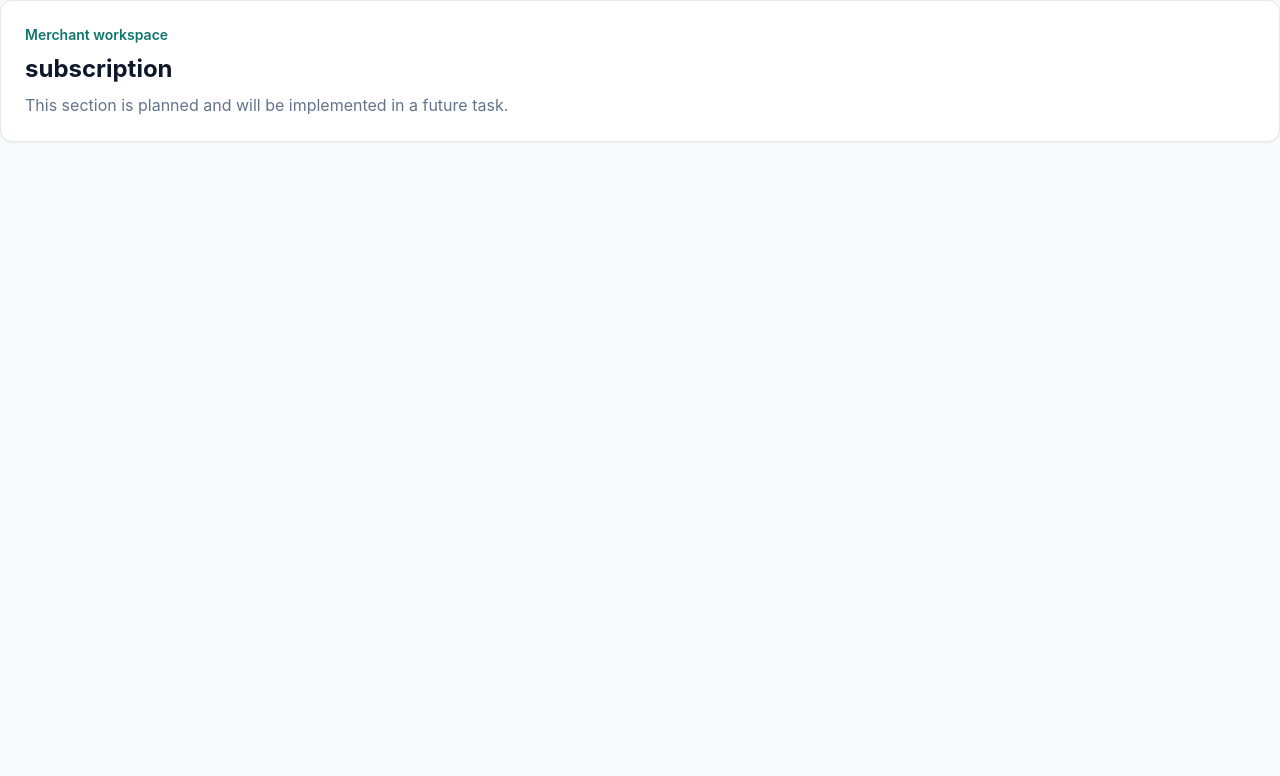
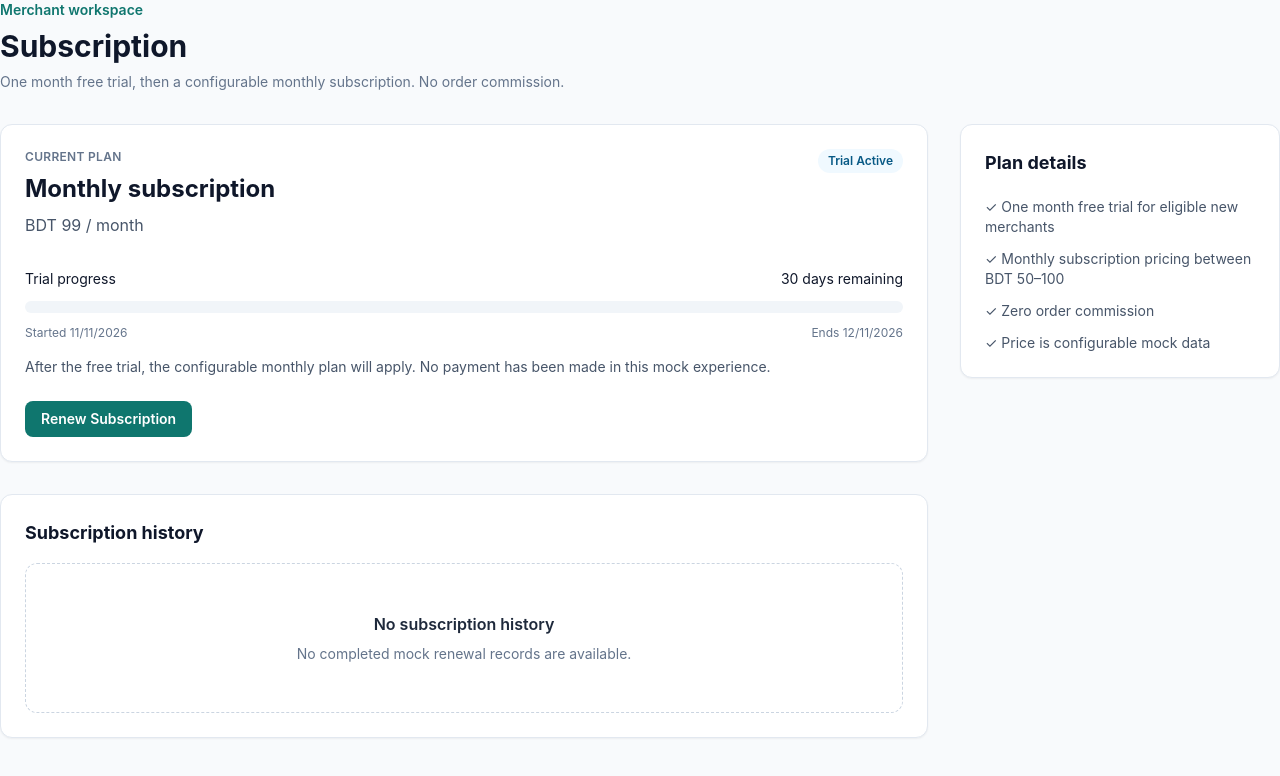
Before and after one commit to rpsabbir303/Grocory-Webapp, a Next.js app in the folder apps/main-web/: page /merchant/subscription in a window 1280 px wide. Shown: the top 776 px of the page. Built offline with nearby package versions, Linux system fonts and the light colour scheme.

Commit message:
feat: build merchant subscription management

```diff
--- /dev/null
+++ b/apps/main-web/app/merchant/subscription/page.tsx
@@ -0,0 +1,2 @@
+import { MerchantSubscription } from '../../components/merchant-subscription';
+export default function MerchantSubscriptionPage() { return <MerchantSubscription />; }
--- a/packages/api-client/src/index.ts
+++ b/packages/api-client/src/index.ts
@@ -1,5 +1,6 @@
-import type { CustomerAddress, InventoryMovement, MerchantApplication, Order, Product, Store } from '@hyperlocal/shared-types';
+import type { CustomerAddress, InventoryMovement, MerchantApplication, Order, Product, Store, Subscription, SubscriptionHistory } from '@hyperlocal/shared-types';
 export const mockCustomer = { id: 'customer-1', name: 'Alex Morgan', mobile: '01712345678' };
+export const mockSubscriptionConfig = { monthlyAmount: 99, trialDays: 30, merchantId: 'merchant-1' };
 export const mockAddresses: CustomerAddress[] = [{ id: 'address-1', label: 'Home', fullName: 'Alex Morgan', mobile: '01712345678', address: 'House 12, Road 7, Dhanmondi', area: 'Dhanmondi, Dhaka', instructions: 'Please call on arrival.' }];
 export const mockStores: Store[] = [
   { id: 'store-1', name: 'Shobuj Bazar', ownerId: 'merchant-1', address: 'Dhanmondi, Dhaka', category: 'Grocery & essentials', description: 'A neighborhood shop for everyday pantry and household needs.', distanceKm: 0.4, imageUrl: 'https://images.unsplash.com/photo-1542838132-92c53300491e?auto=format&fit=crop&w=800&q=80', isOpen: true, verified: true, openingHours: '8:00 AM – 10:00 PM' },
@@ -34,4 +35,6 @@ export const mockService = {
   ,async deleteMerchantProduct(productId: string): Promise<void> { await new Promise((resolve) => setTimeout(resolve, 250)); const index = mockProducts.findIndex((item) => item.id === productId); if (index >= 0) mockProducts.splice(index, 1); if (typeof window !== 'undefined') window.localStorage.setItem('localmarket-product-overrides', JSON.stringify(mockProducts)); }
   ,async adjustInventory(productId: string, type: 'in' | 'out', quantity: number, note?: string): Promise<{ product: Product; movement: InventoryMovement }> { await new Promise((resolve) => setTimeout(resolve, 300)); const product = mockProducts.find((item) => item.id === productId); if (!product) throw new Error('Product not found'); if (quantity <= 0 || (type === 'out' && quantity > product.inventory)) throw new Error('Invalid inventory quantity'); const previousStock = product.inventory; product.inventory = type === 'in' ? product.inventory + quantity : product.inventory - quantity; product.updatedAt = new Date().toISOString(); const movement: InventoryMovement = { id: `MOV-${Date.now().toString().slice(-8)}`, productId, type, quantity, previousStock, updatedStock: product.inventory, note, createdAt: new Date().toISOString() }; if (typeof window !== 'undefined') { window.localStorage.setItem('localmarket-product-overrides', JSON.stringify(mockProducts)); const history = JSON.parse(window.localStorage.getItem('localmarket-inventory-movements') ?? '[]') as InventoryMovement[]; window.localStorage.setItem('localmarket-inventory-movements', JSON.stringify([movement, ...history])); } return { product, movement }; },
   async listInventoryMovements(): Promise<InventoryMovement[]> { if (typeof window === 'undefined') return []; try { return JSON.parse(window.localStorage.getItem('localmarket-inventory-movements') ?? '[]') as InventoryMovement[]; } catch { return []; } }
+  ,async getSubscription(): Promise<{ subscription?: Subscription; history: SubscriptionHistory[] }> { if (typeof window === 'undefined') return { history: [] }; const saved = JSON.parse(window.localStorage.getItem('localmarket-subscription') ?? 'null') as Subscription | null; const history = JSON.parse(window.localStorage.getItem('localmarket-subscription-history') ?? '[]') as SubscriptionHistory[]; if (saved) return { subscription: saved, history }; const start = new Date(); const end = new Date(start); end.setDate(end.getDate() + mockSubscriptionConfig.trialDays); return { subscription: { id: 'sub-mock-1', merchantId: mockSubscriptionConfig.merchantId, plan: 'Monthly', status: 'trial_active', monthlyAmount: mockSubscriptionConfig.monthlyAmount, trialStartDate: start.toISOString(), trialEndDate: end.toISOString() }, history }; },
+  async renewSubscription(subscription: Subscription): Promise<{ subscription: Subscription; history: SubscriptionHistory }> { await new Promise((resolve) => setTimeout(resolve, 450)); const renewal = new Date(); renewal.setMonth(renewal.getMonth() + 1); const updated: Subscription = { ...subscription, status: 'active', activatedAt: subscription.activatedAt ?? new Date().toISOString(), nextRenewalDate: renewal.toISOString() }; const history: SubscriptionHistory = { id: `SUB-${Date.now().toString().slice(-8)}`, subscriptionId: updated.id, plan: updated.plan, period: `${new Date().toLocaleDateString()} – ${renewal.toLocaleDateString()}`, amount: updated.monthlyAmount, status: 'active', date: new Date().toISOString() }; if (typeof window !== 'undefined') { window.localStorage.setItem('localmarket-subscription', JSON.stringify(updated)); const records = JSON.parse(window.localStorage.getItem('localmarket-subscription-history') ?? '[]') as SubscriptionHistory[]; window.localStorage.setItem('localmarket-subscription-history', JSON.stringify([history, ...records])); } return { subscription: updated, history }; }
 };
--- a/packages/shared-types/src/index.ts
+++ b/packages/shared-types/src/index.ts
@@ -9,4 +9,6 @@ export interface OrderItem { productId: string; quantity: number; unitPrice: num
 export interface Order { id: string; customerId: string; storeId: string; items: OrderItem[]; status: OrderStatus; total: number; subtotal?: number; deliveryFee?: number; paymentMethod?: 'cod'; createdAt?: string; statusUpdatedAt?: string; customerName?: string; mobile?: string; deliveryAddress?: string; area?: string; deliveryInstructions?: string; }
 export interface CustomerAddress { id: string; label: string; fullName: string; mobile: string; address: string; area: string; instructions?: string; }
 export interface MerchantApplication { id: string; applicantId: string; businessName: string; merchantName?: string; mobile?: string; category?: string; description?: string; address?: string; area?: string; landmark?: string; status: ApplicationStatus; submittedAt?: string; rejectionReason?: string; suspensionReason?: string; documentsReady?: boolean; }
-export interface Subscription { id: string; merchantId: string; plan: string; status: 'active' | 'past_due' | 'cancelled'; }
+export type SubscriptionStatus = 'trial_active' | 'active' | 'expired' | 'payment_due' | 'suspended';
+export interface Subscription { id: string; merchantId: string; plan: string; status: SubscriptionStatus; monthlyAmount: number; trialStartDate?: string; trialEndDate?: string; nextRenewalDate?: string; activatedAt?: string; }
+export interface SubscriptionHistory { id: string; subscriptionId: string; plan: string; period: string; amount: number; reference?: string; status: SubscriptionStatus; date: string; }
```
Also changed, not shown: apps/main-web/app/components/merchant-subscription.tsx (added, +6 -0 lines), 1 other file (tests, documents, lock files or other folders).
